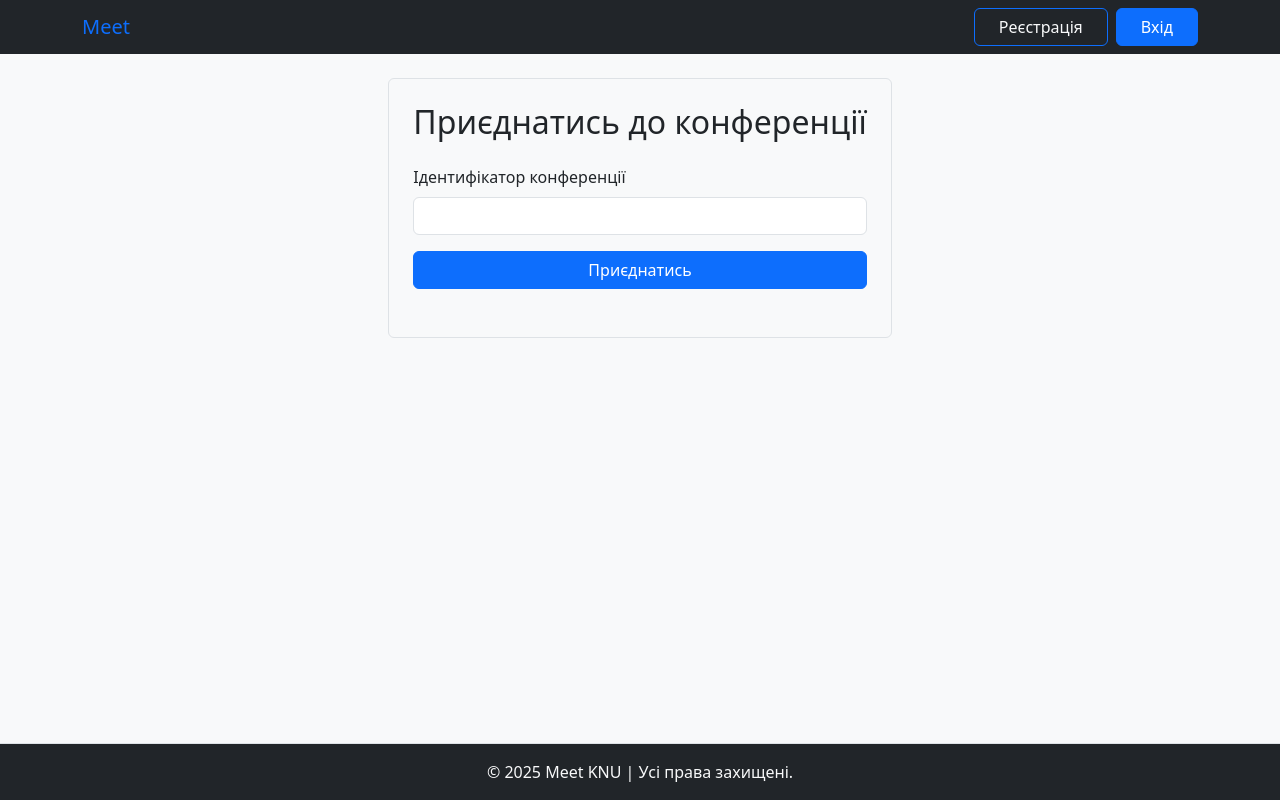
After one commit to L3gvccy/Jitsi-django, a Django app: template meet/templates/videochat/direct_join.html in a window 1280 px wide. The commit adds this page. Run offline with Django 3.2, Linux system fonts and the light colour scheme; the template is opened without the code that fills it, so the values that code supplies are empty.

Commit message:
Add direct join functionality for conferences; update views, URLs, and templates for direct joining and display room identifiers.

```diff
--- a/meet/templates/base.html
+++ b/meet/templates/base.html
@@ -17,7 +17,10 @@
                     <ul class="navbar-nav ms-auto">
                         {% if user.is_authenticated %}
                             <li class="nav-item">
-                                <a class="btn btn-outline-primary text-light me-2 px-3" href="{% url 'create_conference' %}">+</a>
+                                <a class="btn btn-outline-primary text-light me-2 px-3" href="{% url 'create_conference' %}">Створити</a>
+                            </li>
+                            <li class="nav-item">
+                                <a class="btn btn-outline-primary text-light me-2 px-3" href="{% url 'direct_join_conference' %}">Приєднатись</a>
                             </li>
                             <li class="nav-item dropdown">
                                 <a class="btn btn-primary px-3 dropdown-toggle" href="#" id="navbarDropdown" role="button" data-bs-toggle="dropdown" aria-expanded="false">
--- /dev/null
+++ b/meet/templates/videochat/direct_join.html
@@ -0,0 +1,21 @@
+{% extends 'base.html' %}
+{% block title %}Приєднання до конференції{% endblock %}
+{% block content %}
+
+<div class="container d-flex flex-column justify-content-center align-items-center">
+    <div class="border p-4 rounded mt-4" style="min-width: 400px; max-width: 600px;">
+        <h2 class="text-center mb-4">Приєднатись до конференції</h2>
+        <form method="post" class="mb-4">
+            {% csrf_token %}
+
+            <div class="mb-3">
+                <label for="room_name" class="form-label">Ідентифікатор конференції</label>
+                <input type="text" class="form-control" id="room_name" name="room_name" required>
+            </div>
+
+            <button type="submit" class="btn btn-primary w-100">Приєднатись</button>
+        </form>
+    </div>
+</div>
+
+{% endblock %}
--- a/meet/templates/videochat/my_conferences.html
+++ b/meet/templates/videochat/my_conferences.html
@@ -8,6 +8,7 @@
         <div class="card-body">
             <h5 class="card-title">{{ c.title }}</h5>
             <p class="card-text">{{ c.description }}</p>
+            <p class="card-text">Ідентифікатор конференції: {{ c.room_name }}</p>
             <p class="card-text"><small class="text-muted">Початок: {{ c.start_time }}</small></p>
             <a href="{% url 'join_conference' c.room_name %}" class="btn btn-primary">Приєднатися</a>
             <a href="{% url 'edit_conference' c.room_name %}" class="btn btn-secondary">Редагувати</a>
--- a/meet/videochat/urls.py
+++ b/meet/videochat/urls.py
@@ -1,7 +1,8 @@
 from django.urls import path
-from .views import video_call_view, create_conference, my_conferences, join_conference, edit_conference, delete_conference
+from .views import video_call_view, create_conference, my_conferences, join_conference, edit_conference, delete_conference, direct_join_conference
 
 urlpatterns = [
+    path('direct_join_conference/', direct_join_conference, name='direct_join_conference'),
     path('my_conferences/', my_conferences, name='my_conferences'),
     path('edit/<str:room_name>/', edit_conference, name='edit_conference'),
     path('delete/<str:room_name>/', delete_conference, name='delete_conference'),
```
Also changed, not shown: meet/videochat/views.py (+12 -1 lines), meet/db.sqlite3.
